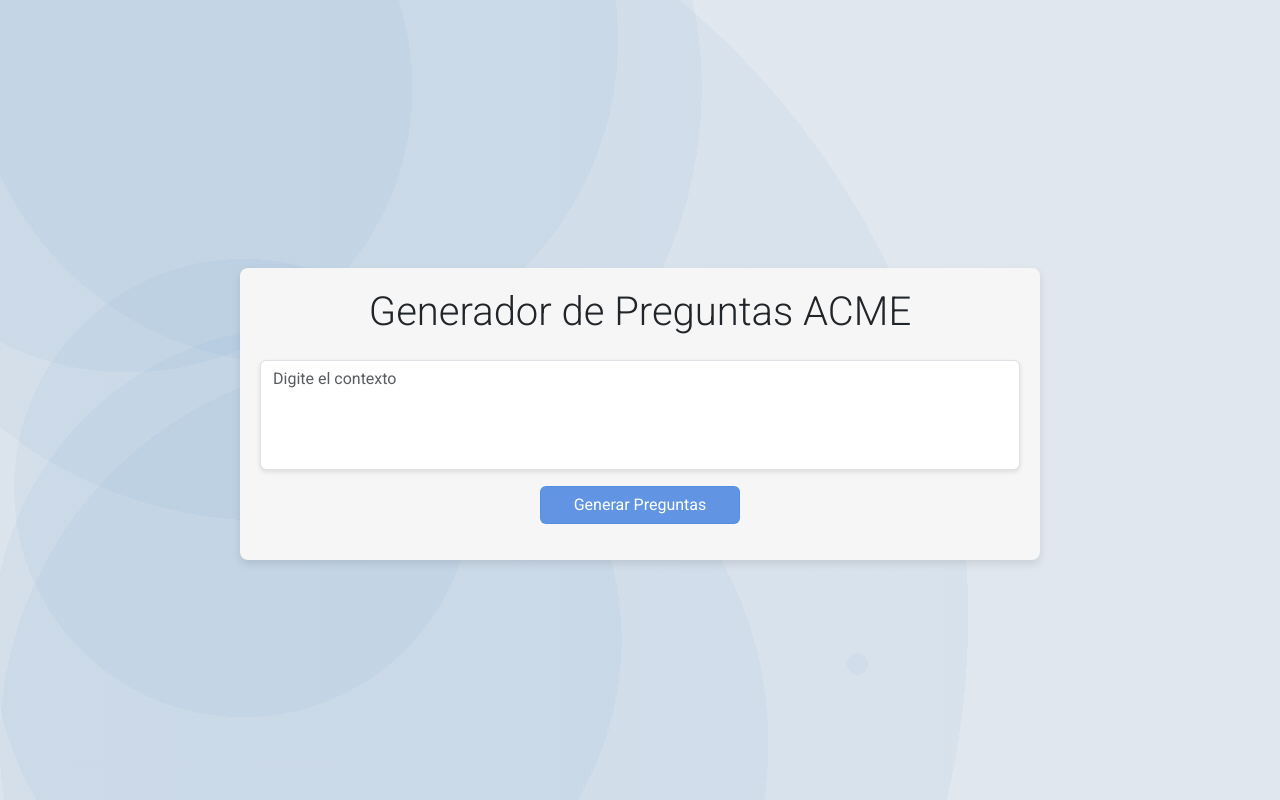
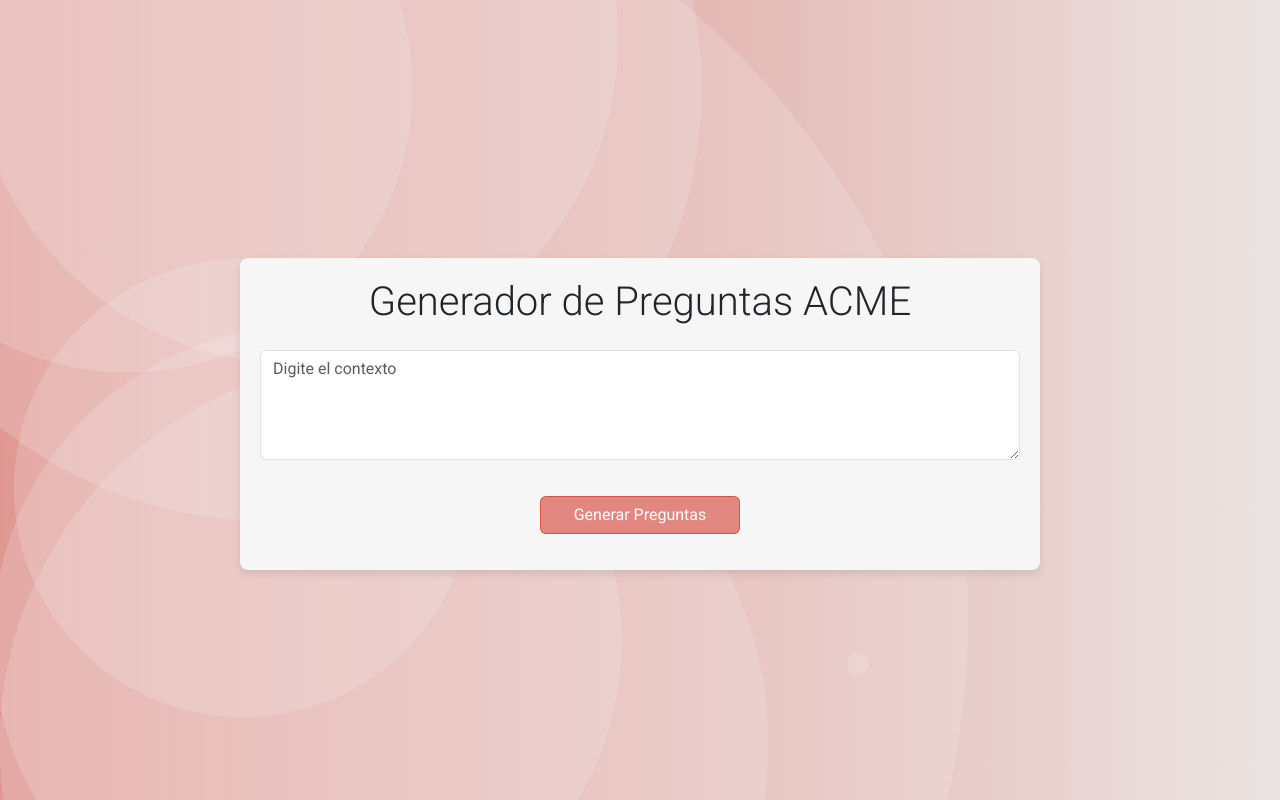
Before and after one commit to Periquito34/FrontLLM, an Angular app in the folder frontACME/: page /question-generator in a window 1280 px wide. Built offline with nearby package versions, Linux system fonts and the light colour scheme; a web font is replaced by a local one.

Commit message:
front update 1

```diff
--- a/frontACME/src/app/question-generator/question-generator.component.css
+++ b/frontACME/src/app/question-generator/question-generator.component.css
@@ -5,7 +5,7 @@
   background-color: #eceff0;
   min-height: 100vh; /* Asegura que el contenedor tenga al menos el alto de la ventana */
   background-size: cover;
-  background-image: radial-gradient(circle at 67% 83%, rgba(65,129,188, 0.05) 0%, rgba(65,129,188, 0.05) 1%,transparent 1%, transparent 5%,transparent 5%, transparent 100%),radial-gradient(circle at 24% 80%, rgba(65,129,188, 0.05) 0%, rgba(65,129,188, 0.05) 27%,transparent 27%, transparent 63%,transparent 63%, transparent 100%),radial-gradient(circle at 23% 5%, rgba(65,129,188, 0.05) 0%, rgba(65,129,188, 0.05) 26%,transparent 26%, transparent 82%,transparent 82%, transparent 100%),radial-gradient(circle at 21% 11%, rgba(65,129,188, 0.05) 0%, rgba(65,129,188, 0.05) 35%,transparent 35%, transparent 45%,transparent 45%, transparent 100%),radial-gradient(circle at 10% 11%, rgba(65,129,188, 0.05) 0%, rgba(65,129,188, 0.05) 21%,transparent 21%, transparent 81%,transparent 81%, transparent 100%),radial-gradient(circle at 19% 61%, rgba(65,129,188, 0.05) 0%, rgba(65,129,188, 0.05) 20%,transparent 20%, transparent 61%,transparent 61%, transparent 100%),radial-gradient(circle at 13% 77%, rgba(65,129,188, 0.05) 0%, rgba(65,129,188, 0.05) 63%,transparent 63%, transparent 72%,transparent 72%, transparent 100%),radial-gradient(circle at 30% 93%, rgba(65,129,188, 0.05) 0%, rgba(65,129,188, 0.05) 33%,transparent 33%, transparent 82%,transparent 82%, transparent 100%),linear-gradient(90deg, rgba(22,88,207, 0.04),rgba(7,91,215, 0.06));
+  background-image: radial-gradient(circle at 67% 83%, rgba(245,245,245, 0.18) 0%, rgba(245,245,245, 0.18) 1%,transparent 1%, transparent 5%,transparent 5%, transparent 100%),radial-gradient(circle at 24% 80%, rgba(245,245,245, 0.18) 0%, rgba(245,245,245, 0.18) 27%,transparent 27%, transparent 63%,transparent 63%, transparent 100%),radial-gradient(circle at 23% 5%, rgba(245,245,245, 0.18) 0%, rgba(245,245,245, 0.18) 26%,transparent 26%, transparent 82%,transparent 82%, transparent 100%),radial-gradient(circle at 21% 11%, rgba(245,245,245, 0.18) 0%, rgba(245,245,245, 0.18) 35%,transparent 35%, transparent 45%,transparent 45%, transparent 100%),radial-gradient(circle at 10% 11%, rgba(245,245,245, 0.18) 0%, rgba(245,245,245, 0.18) 21%,transparent 21%, transparent 81%,transparent 81%, transparent 100%),radial-gradient(circle at 19% 61%, rgba(245,245,245, 0.18) 0%, rgba(245,245,245, 0.18) 20%,transparent 20%, transparent 61%,transparent 61%, transparent 100%),radial-gradient(circle at 13% 77%, rgba(245,245,245, 0.18) 0%, rgba(245,245,245, 0.18) 63%,transparent 63%, transparent 72%,transparent 72%, transparent 100%),radial-gradient(circle at 30% 93%, rgba(245,245,245, 0.18) 0%, rgba(245,245,245, 0.18) 33%,transparent 33%, transparent 82%,transparent 82%, transparent 100%),linear-gradient(90deg, rgba(207,36,22, 0.53),rgba(215,54,7, 0.06));
   flex-wrap: wrap; /* Permite que los elementos hijos se envuelvan */
 }
 
@@ -20,19 +20,27 @@
   font-family: "Roboto", sans-serif;
 }
 
-textarea {
-  resize: none;
-  box-shadow: 0 2px 5px rgba(0, 0, 0, 0.1);
-  width: 100%;
-  font-family: "Roboto", sans-serif;
+.small-textarea {
+  resize: none; /* Evita que el usuario pueda redimensionar el textarea */
+  box-shadow: 0 2px 5px rgba(0, 0, 0, 0.1); /* Añade una sombra sutil */
+  width: 50%; /* Cambia el ancho del textarea al 50% del contenedor */
+  height: 10px; /* Ajusta la altura según tus necesidades */
+  font-family: "Roboto", sans-serif; /* Establece la fuente */
 }
+
 
 button {
   width: 100%;
   max-width: 200px;
-  background-color: #075ad79f;
-  border-color: #075ad71f;
+  background-color: rgba(207,36,22, 0.53);
+  border-color: rgba(207,36,22, 0.53);
   font-family: "Roboto", sans-serif;
+  margin: 20px 0;
+}
+
+button:hover {
+  background-color: rgba(207, 36, 22, 1); /* Rojo sólido */
+  border-color: rgba(207, 36, 22, 1); /* Rojo sólido */
 }
 
 .category-card {
@@ -47,7 +55,7 @@ button {
 
 /* Estilo para los títulos de sección */
 .question-title {
-  color: #075ad79f; /* Color rojo para los títulos de sección */
+  color: rgba(207,36,22, 0.53); /* Color rojo para los títulos de sección */
 }
 
 
--- a/frontACME/src/app/question-generator/question-generator.component.html
+++ b/frontACME/src/app/question-generator/question-generator.component.html
@@ -4,11 +4,11 @@
       <div class="mb-3">
           <textarea [(ngModel)]="context" class="form-control" rows="4" placeholder="Digite el contexto" (keydown.enter)="generateQuestions()"></textarea>
       </div>
-      <button (click)="generateQuestions()" class="btn btn-primary mb-3 mx-auto" style="max-width: 200px;">Generar Preguntas</button>
+      <button (click)="generateQuestions()" class="btn btn-danger mb-3 mx-auto" style="max-width: 200px;">Generar Preguntas</button>
 
       <!-- Indicador de carga -->
       <div *ngIf="loading" class="text-center my-3">
-          <div class="spinner-border text-primary" role="status">
+          <div class="spinner-border text-danger" role="status">
               <span class="sr-only"></span>
           </div>
           <p class="mt-2">Cargando preguntas...</p>
```
Also changed, not shown: 1 other file (tests, documents, lock files or other folders).
